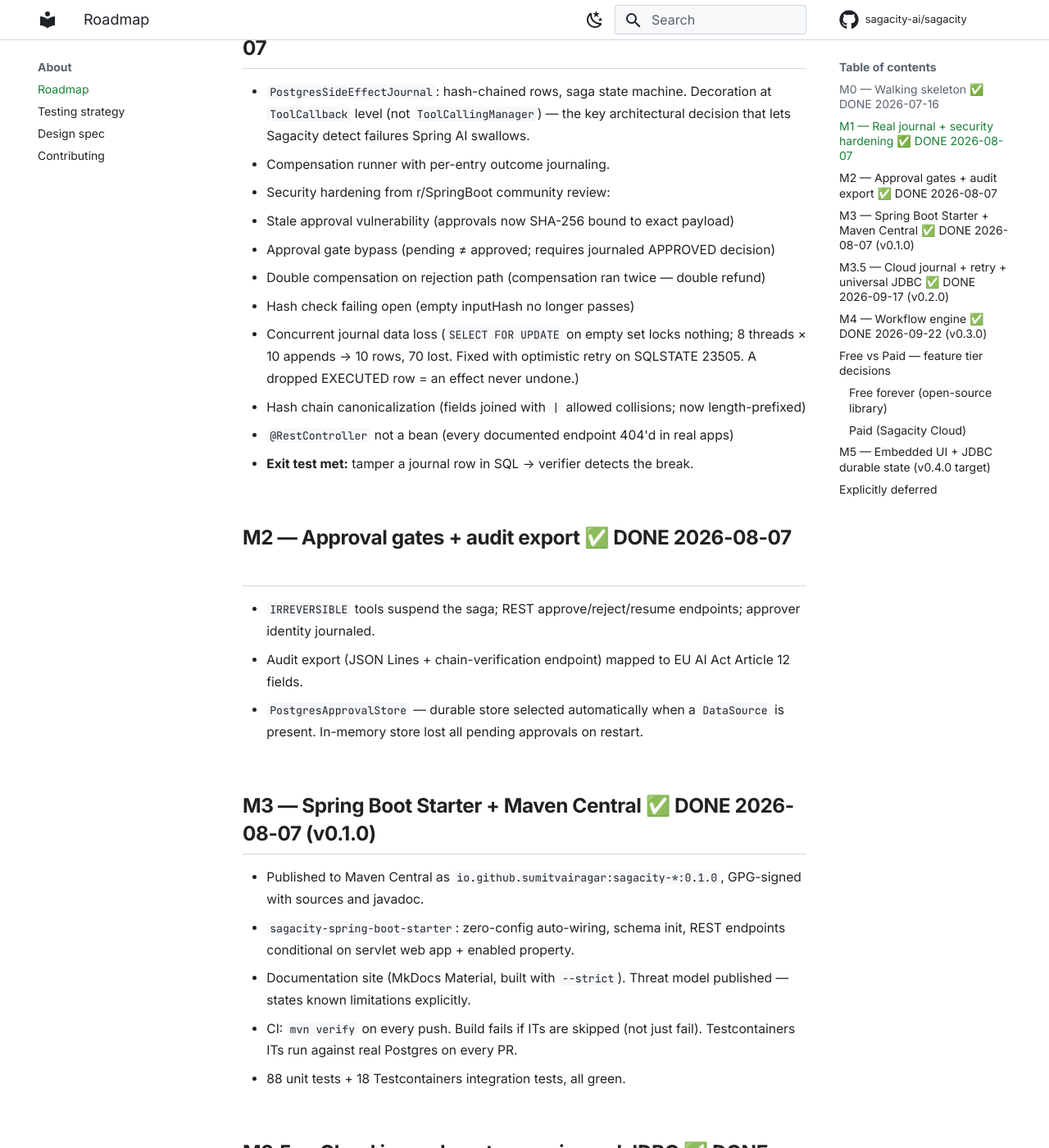
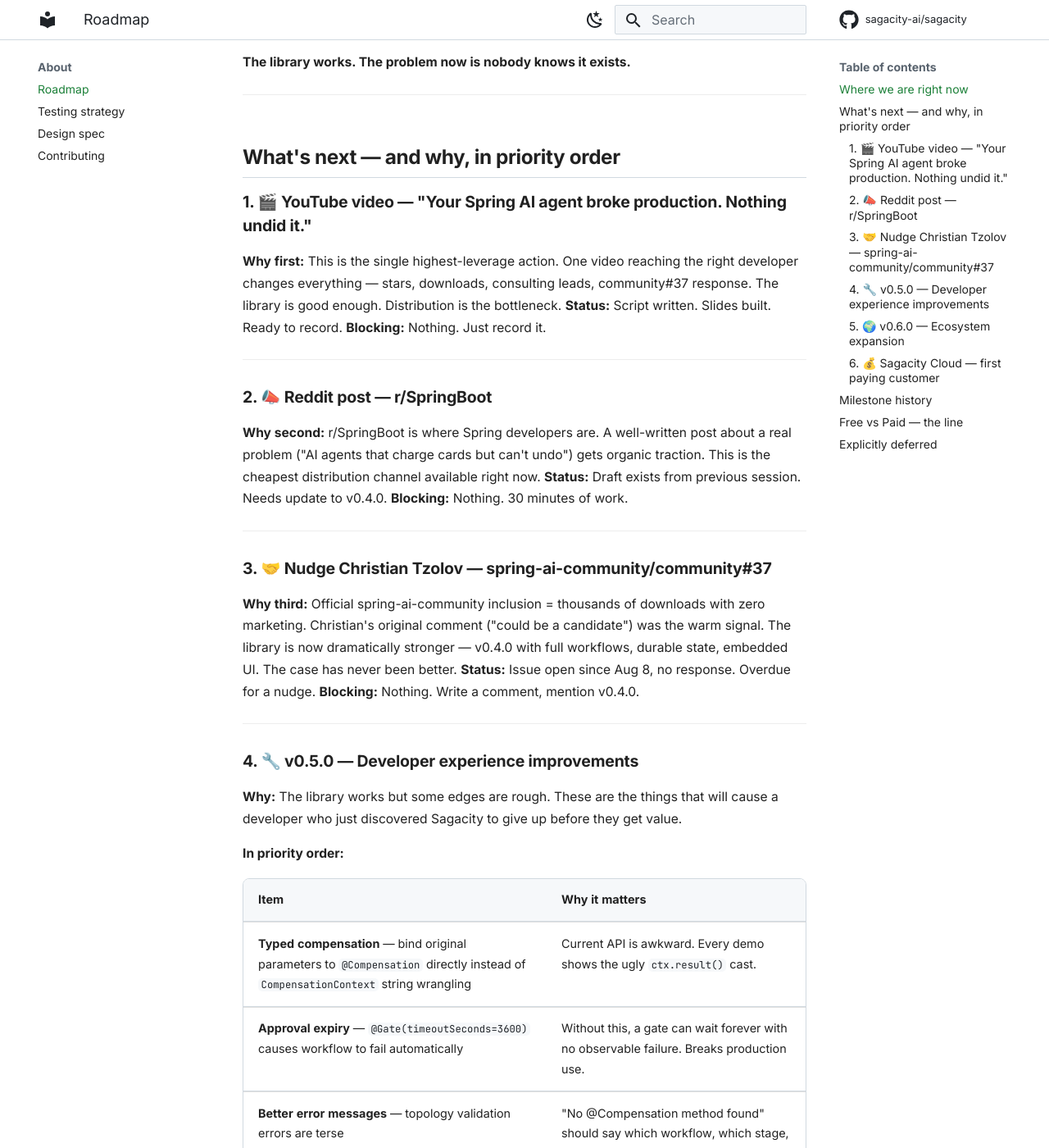
Before and after one commit to sagacity-ai/sagacity, an MkDocs documentation site: the page built from docs/about/roadmap.md, in a window 1280 px wide and 1400 px high, scrolled down 660 px. Shown: the whole window at 82% size. Built offline with MkDocs 1.6.1 and Material for MkDocs 9.7.7, drawn with Linux system fonts in a browser that asks for light colours; comment, search, counter and statistics services are not loaded; some of the changed text lies outside the part shown.

Commit message:
docs: rewrite roadmap as living product doc — priorities, next steps, v0.5/v0.6 plan

```diff
--- a/docs/about/roadmap.md
+++ b/docs/about/roadmap.md
@@ -1,156 +1,129 @@
 # Sagacity — Roadmap
 
-"Done" = tested + documented, not just working.
+_"Done" = tested + documented, not just working._
+_Last updated: 2026-09-24_
 
-## M0 — Walking skeleton ✅ DONE 2026-07-16
-- Maven multi-module build (`core`, `spring-ai`, `examples`; the `starter`
-  module moved to M1 — it needs the journal + auto-wrap design first).
-- `@Compensable`/`@Compensation` annotations, in-memory journal,
-  `SagacityToolCallback` decorator, `CompensationRunner`, `Sagacity` facade.
-- 10 tests green, incl. the design-critical
-  `sagaDetectsToolFailureEvenWhenSpringAiSwallowsIt`.
-- **Exit test met:** `PlaceOrderDemo` — 3 tools, step 3 throws, steps 1–2
-  compensate in reverse order.
+---
 
-## M1 — Real journal + security hardening ✅ DONE 2026-08-07
-- `PostgresSideEffectJournal`: hash-chained rows, saga state machine.
-  Decoration at `ToolCallback` level (not `ToolCallingManager`) — the key
-  architectural decision that lets Sagacity detect failures Spring AI swallows.
-- Compensation runner with per-entry outcome journaling.
-- Security hardening from r/SpringBoot community review:
-  - Stale approval vulnerability (approvals now SHA-256 bound to exact payload)
-  - Approval gate bypass (pending ≠ approved; requires journaled APPROVED decision)
-  - Double compensation on rejection path (compensation ran twice — double refund)
-  - Hash check failing open (empty inputHash no longer passes)
-  - Concurrent journal data loss (`SELECT FOR UPDATE` on empty set locks nothing;
-    8 threads × 10 appends → 10 rows, 70 lost. Fixed with optimistic retry on
-    SQLSTATE 23505. A dropped EXECUTED row = an effect never undone.)
-  - Hash chain canonicalization (fields joined with `|` allowed collisions;
-    now length-prefixed)
-  - `@RestController` not a bean (every documented endpoint 404'd in real apps)
-- **Exit test met:** tamper a journal row in SQL → verifier detects the break.
+## Where we are right now
 
-## M2 — Approval gates + audit export ✅ DONE 2026-08-07
-- `IRREVERSIBLE` tools suspend the saga; REST approve/reject/resume endpoints;
-  approver identity journaled.
-- Audit export (JSON Lines + chain-verification endpoint) mapped to EU AI Act
-  Article 12 fields.
-- `PostgresApprovalStore` — durable store selected automatically when a
-  `DataSource` is present. In-memory store lost all pending approvals on restart.
+**v0.4.0 — live on Maven Central**
 
-## M3 — Spring Boot Starter + Maven Central ✅ DONE 2026-08-07 (v0.1.0)
-- Published to Maven Central as `io.github.sumitvairagar:sagacity-*:0.1.0`,
-  GPG-signed with sources and javadoc.
-- `sagacity-spring-boot-starter`: zero-config auto-wiring, schema init, REST
-  endpoints conditional on servlet web app + enabled property.
-- Documentation site (MkDocs Material, built with `--strict`). Threat model
-  published — states known limitations explicitly.
-- CI: `mvn verify` on every push. Build fails if ITs are skipped (not just fail).
-  Testcontainers ITs run against real Postgres on every PR.
-- 88 unit tests + 18 Testcontainers integration tests, all green.
+The library is feature-complete for its core promise:
 
-## M3.5 — Cloud journal + retry + universal JDBC ✅ DONE 2026-09-17 (v0.2.0)
-- **`CloudSideEffectJournal`** — writes journal entries to Sagacity Cloud API
-  via JDK HttpClient (no Jackson, no external deps). Retry on 5xx/429 with
-  exponential backoff. Safe to retry — D1 enforces `UNIQUE(team_id, saga_id, seq)`.
-- **Tool-level retry** — `@Compensable(retries=3, retryOn={TransientException.class})`.
-  `RetryPolicy` value object. Whitelist semantics: empty `retryOn` = no retry
-  (safe default). Backoff: `initialDelayMs * multiplier^(attempt-1)`, capped at 30s.
-  Retries are transparent to the journal (no intermediate entries).
-- **`SagacityProperties`** — `sagacity.retry.initial-delay-ms`,
-  `sagacity.retry.backoff-multiplier`, `sagacity.cloud.api-key`, `sagacity.cloud.base-url`.
-- **`JdbcSideEffectJournal`** (replaces `PostgresSideEffectJournal`) — pure
-  optimistic concurrency, works on PostgreSQL, MySQL, MariaDB, Oracle, H2, SQLite.
-  Detects Oracle at construction for `FETCH FIRST` vs `LIMIT`.
-- Testcontainers IT suite runs identical assertions against PostgreSQL and MySQL.
-- **167 tests total, all passing.**
+- Declarative workflows (`@Workflow`, `@Stage`, `@Gate`, `@Check`)
+- Automatic compensation on failure — reverse order, no boilerplate
+- Human approval gates that survive JVM restarts (JDBC-backed)
+- SHA-256 tamper-evident audit trail — verifiable via REST
+- Embedded UI at `/sagacity/ui` — zero config, ships in the JAR
+- Universal JDBC — PostgreSQL, MySQL, MariaDB, Oracle, H2, SQLite
 
-## M4 — Workflow engine ✅ DONE 2026-09-22 (v0.3.0)
+**The library works. The problem now is nobody knows it exists.**
 
-Sagacity graduates from a tool-call interceptor to a full workflow engine. The framing
-shifts from "SAGA pattern for Spring AI" to **"the reliability layer for Spring AI agents"**.
+---
 
-- **`sagacity-workflows` module** — `@Workflow`, `@Stage`, `@Gate`, `@Check` annotations
-- **`WorkflowRuntime`** — executes stages in declared order, chains stage outputs as
-  inputs to the next stage, compensates completed stages in reverse order on failure
-- **`@Gate(approvalRequired = true)`** — pauses the workflow for human approval before
-  executing a stage. Workflow transitions to `PAUSED_AT_GATE`. REST endpoint ships out
-  of the box: `POST /sagacity/workflows/{runId}/gates/{stageName}/approve|reject`
-- **`@Check`** — pre-flight checks that block a stage before it runs. Implement
-  `StageCheck` as a Spring bean: budget enforcement, Jev risk scoring, precondition validation
-- **Startup topology validation** — duplicate stage orders, `@Compensable(by="x")` with
-  no matching `@Compensation` method crash the application at startup, not at runtime
-- **`WorkflowHandle`** — async execution with `awaitCompletion()`, status polling,
-  failure reason retrieval
-- **`WorkflowStatus`** — `RUNNING → PAUSED_AT_GATE → COMPENSATING → COMPLETED/FAILED`
-- **`GET /sagacity/workflows`**, **`GET /sagacity/workflows/{runId}`** — list and inspect runs
-- Inspired by Atomic's verifiable agent runtime — gate-as-first-class-state, topology
-  validation at startup, graceful degradation patterns
-- **202 tests total across the full repo, all passing.**
+## What's next — and why, in priority order
 
-## Free vs Paid — feature tier decisions
+### 1. 🎬 YouTube video — "Your Spring AI agent broke production. Nothing undid it."
+**Why first:** This is the single highest-leverage action. One video reaching the right developer
+changes everything — stars, downloads, consulting leads, community#37 response. The library
+is good enough. Distribution is the bottleneck.
+**Status:** Script written. Slides built. Ready to record.
+**Blocking:** Nothing. Just record it.
 
-This table is the product authority for what ships in the open-source library vs what
-requires Sagacity Cloud. It is locked in here so future development decisions are
-consistent.
+---
 
-### Free forever (open-source library)
+### 2. 📣 Reddit post — r/SpringBoot
+**Why second:** r/SpringBoot is where Spring developers are. A well-written post about a real
+problem ("AI agents that charge cards but can't undo") gets organic traction. This is the
+cheapest distribution channel available right now.
+**Status:** Draft exists from previous session. Needs update to v0.4.0.
+**Blocking:** Nothing. 30 minutes of work.
 
-| Feature | Status | Notes |
+---
+
+### 3. 🤝 Nudge Christian Tzolov — spring-ai-community/community#37
+**Why third:** Official spring-ai-community inclusion = thousands of downloads with zero
+marketing. Christian's original comment ("could be a candidate") was the warm signal.
+The library is now dramatically stronger — v0.4.0 with full workflows, durable state,
+embedded UI. The case has never been better.
+**Status:** Issue open since Aug 8, no response. Overdue for a nudge.
+**Blocking:** Nothing. Write a comment, mention v0.4.0.
+
+---
+
+### 4. 🔧 v0.5.0 — Developer experience improvements
+**Why:** The library works but some edges are rough. These are the things that will
+cause a developer who just discovered Sagacity to give up before they get value.
+
+**In priority order:**
+
+| Item | Why it matters |
+|---|---|
+| **Typed compensation** — bind original parameters to `@Compensation` directly instead of `CompensationContext` string wrangling | Current API is awkward. Every demo shows the ugly `ctx.result()` cast. |
+| **Approval expiry** — `@Gate(timeoutSeconds=3600)` causes workflow to fail automatically | Without this, a gate can wait forever with no observable failure. Breaks production use. |
+| **Better error messages** — topology validation errors are terse | "No @Compensation method found" should say which workflow, which stage, what it expected. |
+| **`@Stage(name="...")` default** — currently blank name uses method name | Method names like `validateRefund` are fine but `notifyCompliance` looks ugly in the UI. |
+
+---
+
+### 5. 🌍 v0.6.0 — Ecosystem expansion
+**Why:** LangChain4j is the #2 Java AI framework. Supporting it doubles the addressable market
+without changing the core library at all.
+
+| Item | Why it matters |
+|---|---|
+| **LangChain4j adapter** — `sagacity-langchain4j` module | LangChain4j has serious enterprise adoption. Same compensation story applies. |
+| **MCP tool support** — compensations for MCP-server tools declared client-side | Spring AI 2.0 has first-class MCP. Any agent using MCP tools needs compensation too. |
+| **Streaming tool-call support** | Currently synchronous ChatClient flows only. Streaming agents can't use Sagacity. |
+
+---
+
+### 6. 💰 Sagacity Cloud — first paying customer
+**Why:** The free library drives adoption. The Cloud tier drives revenue.
+The infrastructure exists (`sagacity-cloud-api`, `sagacity-dashboard`). What's missing is
+someone paying for it.
+
+**The gap:** The Cloud product isn't positioned or marketed anywhere. The docs mention it
+but there's no pricing page, no clear call to action, no email to contact.
+
+**What's needed before pursuing this:**
+- Video published (step 1) — creates inbound
+- Reddit post live (step 2) — creates awareness
+- A landing page rewrite positioning around EU AI Act compliance — "Can your AI system prove what it did and in what order? Sagacity can."
+
+---
+
+## Milestone history
+
+| Version | Date | What shipped |
 |---|---|---|
-| `@Compensable` / `@Compensation` annotations | ✅ shipped | |
-| Reverse-order automatic compensation | ✅ shipped | |
-| `@Workflow` / `@Stage` / `@Gate` / `@Check` | ✅ shipped v0.3.0 | |
-| Stage output chaining | ✅ shipped v0.3.0 | |
-| Human approval gates (REST endpoints) | ✅ shipped | No auth — dev/trusted-network use |
-| SHA-256 tamper-evident hash chain journal | ✅ shipped | |
-| Universal JDBC journal (Postgres, MySQL, H2, etc.) | ✅ shipped | |
-| Hash chain verification endpoint | ✅ shipped | |
-| Audit export (JSON Lines) | ✅ shipped | |
-| Startup topology validation | ✅ shipped v0.3.0 | |
-| Tool-level retry with exponential backoff | ✅ shipped | |
-| **Embedded UI** — workflow run list + stage timeline | 📋 M5 | Zero-config, ships in starter |
-| **Embedded UI** — approve/reject gates from browser | 📋 M5 | No login required, local/trusted use |
-| **Embedded UI** — audit trail viewer with hash status | 📋 M5 | |
-| **Embedded UI** — saga approval queue | 📋 M5 | |
-| JDBC-backed durable workflow state | 📋 v0.4 | In-memory only in v0.3 |
-| LangChain4j adapter | 📋 future | |
+| v0.1.0 (M0–M3) | Aug 7, 2026 | Compensation, hash-chained journal, approval gates, Maven Central, 106 tests |
+| v0.2.0 (M3.5) | Sept 17, 2026 | Cloud journal, retry with backoff, universal JDBC (MySQL/Oracle/H2) |
+| v0.3.0 (M4) | Sept 22, 2026 | `sagacity-workflows` — `@Stage`, `@Gate`, `@Check`, embedded UI |
+| v0.4.0 (M5) | Sept 23, 2026 | Durable JDBC workflow store — gate approvals survive restarts |
 
-### Paid (Sagacity Cloud)
+---
 
-| Feature | Rationale |
-|---|---|
-| Multi-user access with named approver identity | Embedded UI has no auth — Cloud adds login + who-approved-what |
-| RBAC — role-based access control | Enterprises require it; never give this away |
-| SSO / SAML integration | Every enterprise security policy requires SSO |
-| Hosted journal (off your database) | `CloudSideEffectJournal` already exists; retention SLA requires Cloud |
-| Audit export to PDF / CSV for regulators | Compliance officers need formatted exports, not raw JSON Lines |
-| Cross-deployment workflow history | Embedded UI loses in-memory state on restart |
-| Alerting — Slack/email when gate waits >1h, compensation fails | Operational feature for production teams |
-| Search across sagas and workflow runs | Query and filter across all runs, not just current JVM |
-| Compliance reports per time period | EU AI Act Article 12 formatted reports |
-| Data retention SLA | Configurable retention with guarantee |
+## Free vs Paid — the line
 
-**The line:** the embedded UI handles everything a single developer or small trusted team needs in development and staging. Cloud is what a production enterprise team needs when multiple people need access, auth, retention, and regulatory reporting.
+**Free forever (open-source library):** everything a solo developer or small trusted team
+needs — compensation, workflows, gates, audit trail, hash verification, embedded UI (no auth),
+JSON Lines export, startup topology validation.
 
-## M5 — Embedded UI + JDBC durable state (v0.4.0 target)
-- **Embedded UI** — zero-config dashboard served at `/sagacity/ui` by the Spring Boot starter.
-  No deployment, no separate process, no login required. Ships as static HTML in the JAR.
-  - Workflow run list: status badges, stage progress, started/completed timestamps
-  - Stage timeline per run: which completed, which failed, which is waiting at a gate
-  - Approve / Reject pending gates from the browser — no curl, no Postman
-  - Saga approval queue: pending IRREVERSIBLE tool approvals with payload preview
-  - Audit trail viewer: journal entries per saga with inline hash verification status
-- **JDBC-backed durable workflow state** — replace in-memory `WorkflowRun` store with a
-  JDBC table. Workflow state survives JVM restarts. Same DataSource as the journal.
-- **Typed compensation methods** — auto-bind original tool parameters and result
-  to the compensation method signature. Eliminates `CompensationContext` string wrangling.
-- **Approval expiry** — time-bound gates; workflow fails automatically if gate not approved within N seconds.
-- **LangChain4j adapter** — `sagacity-langchain4j`.
-- **Streaming tool-call support** — currently synchronous `ChatClient` flows only.
-- **MCP tool support** — compensations for MCP-server tools declared client-side.
-- **Head-hash anchoring** — detect tail truncation and wholesale chain rewriting.
+**Sagacity Cloud only:** multi-user + RBAC, SSO/SAML, hosted journal (off your DB),
+PDF/CSV audit export for regulators, cross-deployment history, alerting, search,
+compliance reports, data retention SLA.
+
+The embedded UI handles everything a developer needs in development and staging.
+Cloud is what a production enterprise team needs when multiple people need login,
+audit exports, and retention guarantees.
+
+---
 
 ## Explicitly deferred
-- Python/TS ports; agent-to-agent saga propagation; automatic undo inference.
-- SSO/SAML, RBAC, multi-user approval workflows → Sagacity Cloud only.
+
+- Python / TypeScript ports
+- Agent-to-agent saga propagation
+- Automatic undo inference
+- SSO/SAML, RBAC, multi-user approval → Sagacity Cloud only
```
